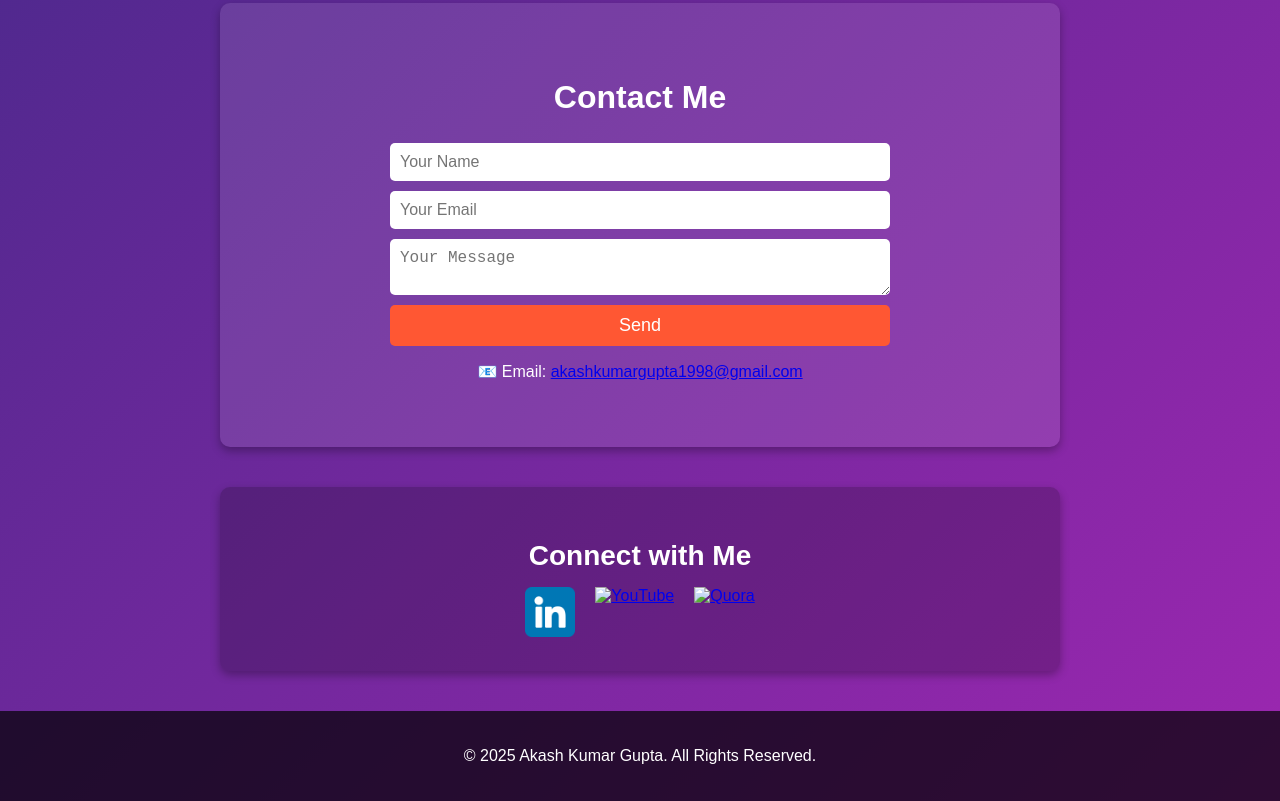
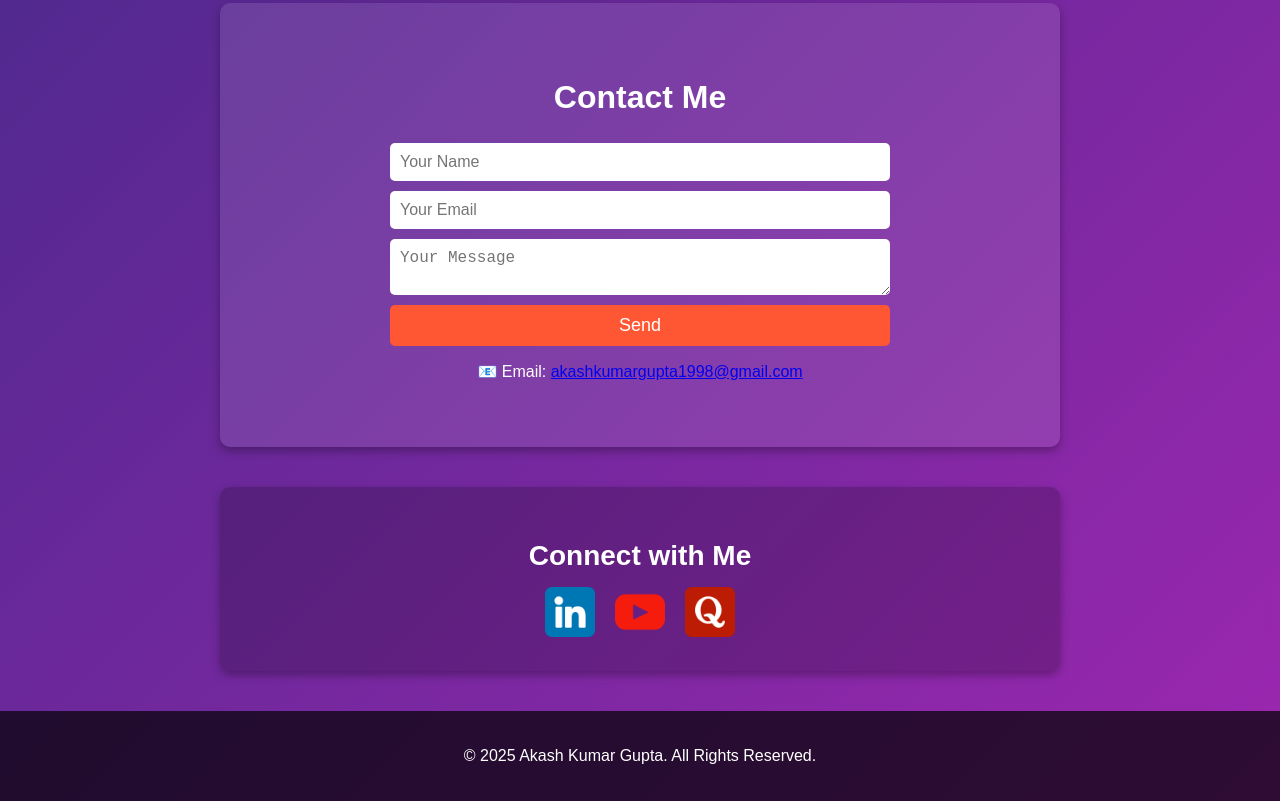
Before and after one commit to AkashKumarGupta1998/MY_website, a plain HTML site: page index.html in a window 1280 px wide. Shown: the part 1421-2222 px from the top of the page. Drawn offline with Linux system fonts and the light colour scheme.

Commit message:
Update index.html

```diff
--- a/index.html
+++ b/index.html
@@ -64,10 +64,10 @@
             <img src="linkedin.png" alt="LinkedIn">
         </a>
         <a href="https://www.youtube.com/c/Mr. Akash" target="_blank">
-            <img src="icons/youtube.png" alt="YouTube">
+            <img src="youtube.png" alt="YouTube">
         </a>
         <a href="https://www.quora.com/profile/Akash-Kumar-5940" target="_blank">
-            <img src="icons/quora.png" alt="Quora">
+            <img src="quora.png" alt="Quora">
         </a>
     </div>
 </section>
```
